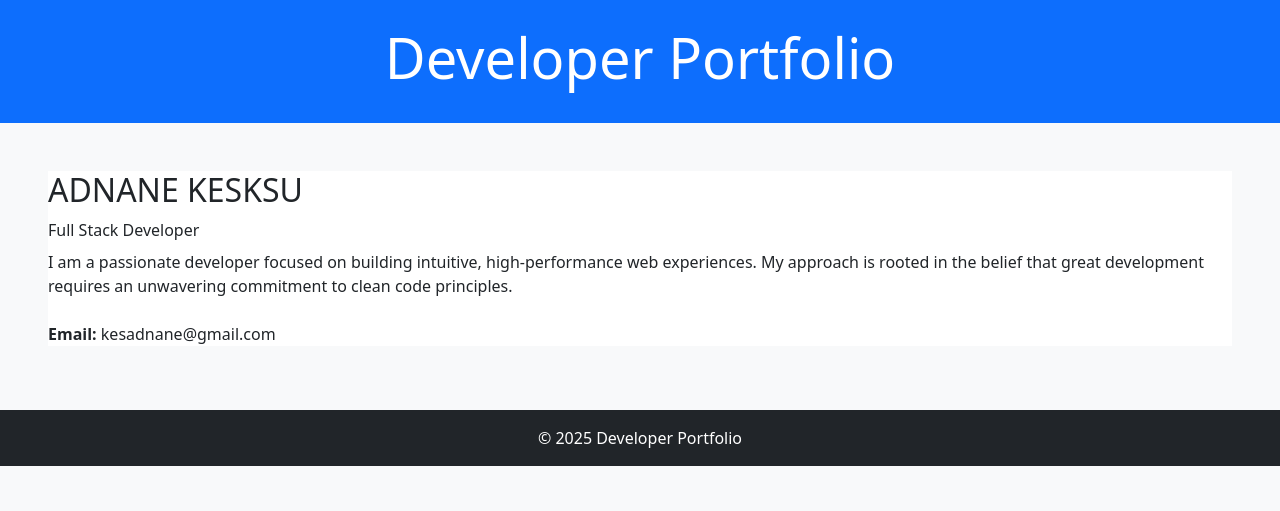
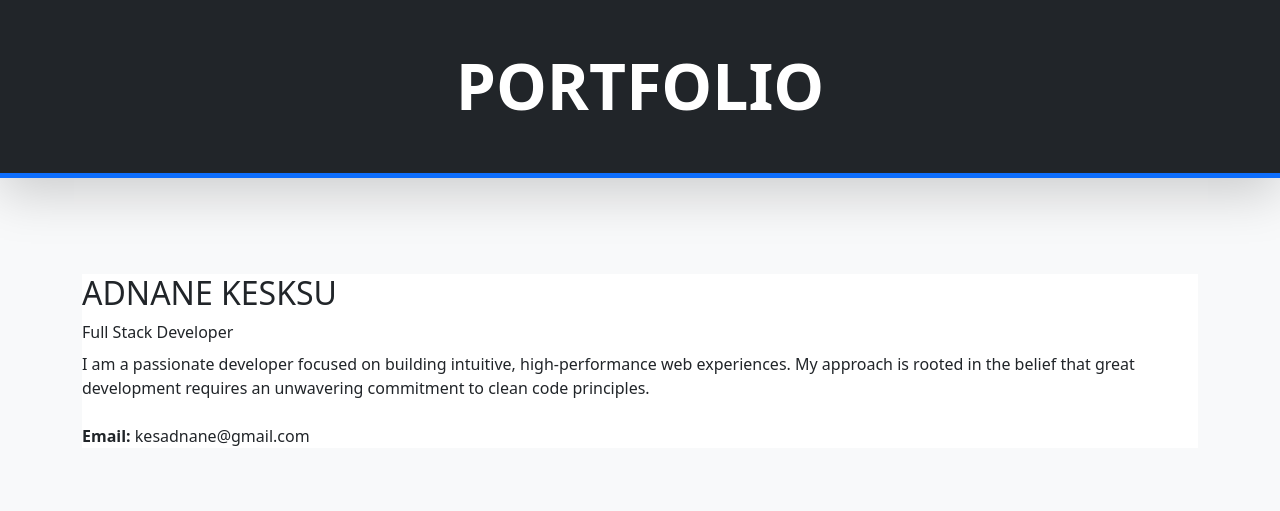
Before and after one commit to Adnane-x87/portfolio, a Laravel app: page / in a window 1280 px wide. Shown: the top 511 px of the page. Run offline with Laravel 12, Linux system fonts and the light colour scheme.

Commit message:
New commit

```diff
--- a/prototype/resources/views/layouts/app.blade.php
+++ b/prototype/resources/views/layouts/app.blade.php
@@ -4,24 +4,20 @@
     <meta charset="UTF-8">
     <meta name="viewport" content="width=device-width, initial-scale=1.0">
     <title>Developer Portfolio</title>
-    <!-- Bootstrap CSS -->
     <link href="https://cdn.jsdelivr.net/npm/bootstrap@5.3.8/dist/css/bootstrap.min.css" rel="stylesheet">
 </head>
 <body class="bg-light text-dark">
 
-    <header class="bg-primary text-white p-4 text-center">
-        <h1 class="display-4">Developer Portfolio</h1>
+    <header class="bg-dark text-white p-4 p-lg-5 text-center shadow-lg border-bottom border-primary border-5">
+        <h1 class="display-3 fw-bold text-uppercase mb-0"> Portfolio</h1>
     </header>
 
-    <main class="p-5">
+    <main class="container py-5 my-md-5">
         @yield('content')
     </main>
 
-    <footer class="bg-dark text-white text-center p-3">
-        &copy; {{ date('Y') }} Developer Portfolio
-    </footer>
 
-    <!-- Bootstrap JS Bundle -->
+
     <script src="https://cdn.jsdelivr.net/npm/bootstrap@5.3.8/dist/js/bootstrap.bundle.min.js"></script>
 </body>
 </html>
```
